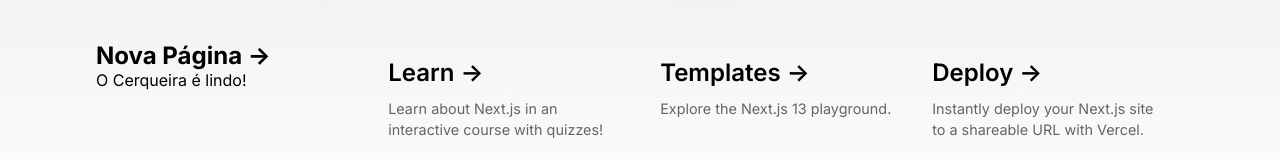
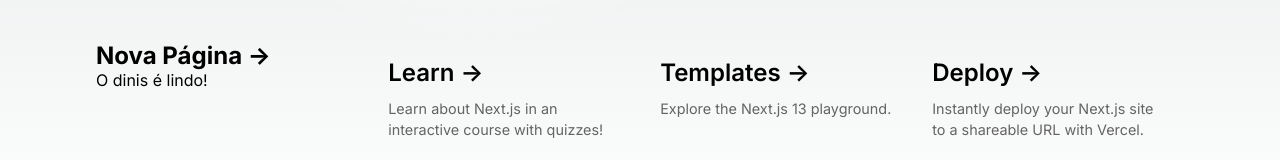
Before and after one commit to TDW-2023/tdw-cerqueira, a Next.js app: page / in a window 1280 px wide. Shown: the part 546-706 px from the top of the page. Built offline with nearby package versions, Linux system fonts and the light colour scheme.

Commit message:
teste fail

```diff
--- a/src/app/page.js
+++ b/src/app/page.js
@@ -42,7 +42,7 @@
           <h2>
             Nova Página <span>-&gt;</span>
           </h2>
-          <p role="beleza">O Cerqueira é lindo!</p>
+          <p role="beleza">O dinis é lindo!</p>
         </Link>
 
         <a
```
